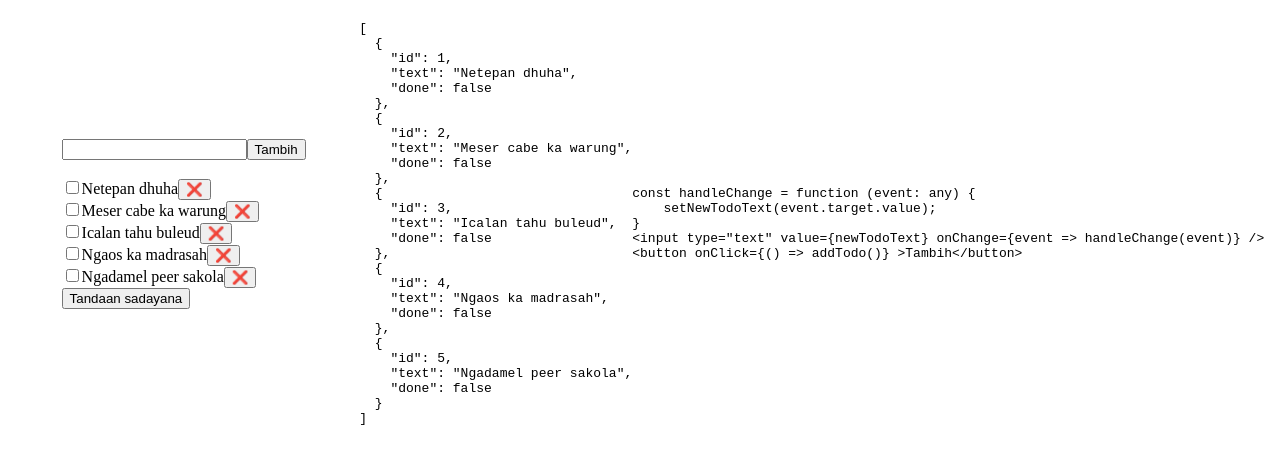
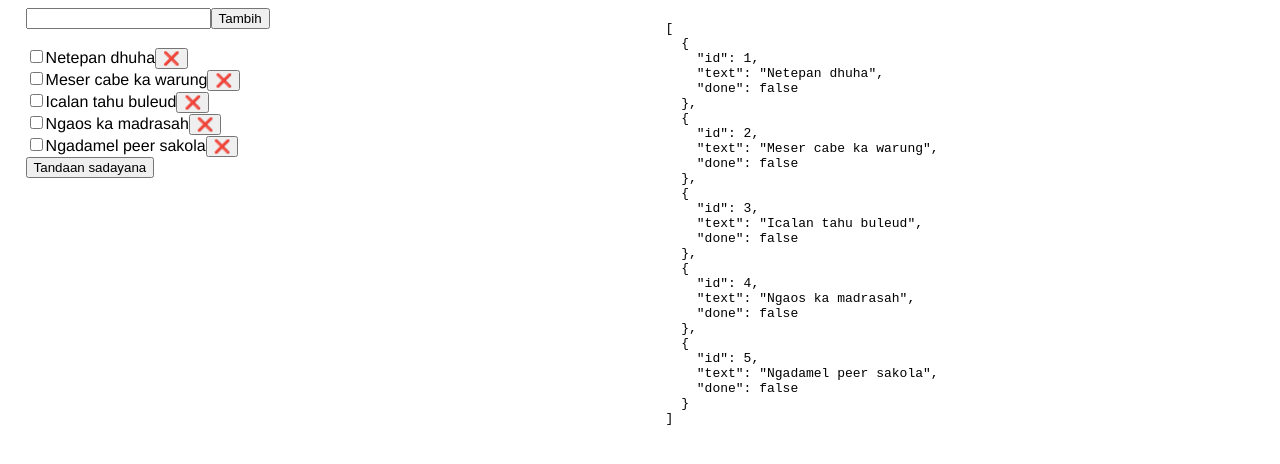
Before and after one commit to hurifajri/kudulis, a React (Create React App) app: page / in a window 1280 px wide. Shown: the top 464 px of the page. Built offline with nearby package versions, Linux system fonts and the light colour scheme.

Commit message:
Update app

```diff
--- a/src/App.tsx
+++ b/src/App.tsx
@@ -1,4 +1,5 @@
 import React, { Fragment, useState } from 'react';
+import './assets/css/global-styles.css';
 
 export default function () {
   // Associated data.
@@ -130,8 +131,9 @@ export default function () {
   };
 
   return (
-    <div className="container" style={styles.flexCenter}>
-      <div style={{ ...styles.flexCenter, flex: 1 }}>
+    <div className="container">
+      <div className="row">
+        <div className="col-6">
           <div>
             <form onSubmit={event => handleSubmit(event)}>
               <input type="text" value={newTodoText} onChange={event => handleChange(event)} />
@@ -160,28 +162,12 @@ export default function () {
             </button>
           </div>
         </div>
-      <div style={{ ...styles.flexCenter, flex: 1 }}>
-        <pre>{JSON.stringify(todos, null, 2)}</pre>
+        <div className="col-6">
           <pre>
-          const handleChange = function (event: any) {`{`}
-          <br />
-          &nbsp; &nbsp; setNewTodoText({newTodoText || 'event.target.value'});
-          <br />
-          {`}`}
-          <br />
-          &lt;input type="text" value={`{newTodoText}`} onChange=
-          {`{event => handleChange(event)}`} /&gt; <br />
-          &lt;button onClick={`{() => addTodo()}`} &gt;Tambih&lt;/button&gt;
+            <code>{JSON.stringify(todos, null, 2)}</code>
           </pre>
+        </div>
       </div>
     </div>
   );
 }
-
-const styles = {
-  flexCenter: {
-    display: 'flex',
-    justifyContent: 'center',
-    alignItems: 'center',
-  },
-};
--- /dev/null
+++ b/src/assets/css/global-styles.css
@@ -0,0 +1,178 @@
+html,
+body {
+  height: 100%;
+  width: 100%;
+  margin: 0;
+  padding: 0;
+  left: 0;
+  top: 0;
+  font-family: Helvetica, -apple-system, BlinkMacSystemFont, Arial, sans-serif;
+  font-size: 100%;
+}
+
+/**
+*** SIMPLE GRID
+*** (C) ZACH COLE 2016
+**/
+
+/* ==== GRID SYSTEM ==== */
+
+.container {
+  width: 90%;
+  margin-left: auto;
+  margin-right: auto;
+}
+
+.row {
+  position: relative;
+  width: 100%;
+}
+
+.row [class^='col'] {
+  float: left;
+  margin: 0.5rem 2%;
+  min-height: 0.125rem;
+}
+
+.col-1,
+.col-2,
+.col-3,
+.col-4,
+.col-5,
+.col-6,
+.col-7,
+.col-8,
+.col-9,
+.col-10,
+.col-11,
+.col-12 {
+  width: 96%;
+}
+
+.col-1-sm {
+  width: 4.33%;
+}
+
+.col-2-sm {
+  width: 12.66%;
+}
+
+.col-3-sm {
+  width: 21%;
+}
+
+.col-4-sm {
+  width: 29.33%;
+}
+
+.col-5-sm {
+  width: 37.66%;
+}
+
+.col-6-sm {
+  width: 46%;
+}
+
+.col-7-sm {
+  width: 54.33%;
+}
+
+.col-8-sm {
+  width: 62.66%;
+}
+
+.col-9-sm {
+  width: 71%;
+}
+
+.col-10-sm {
+  width: 79.33%;
+}
+
+.col-11-sm {
+  width: 87.66%;
+}
+
+.col-12-sm {
+  width: 96%;
+}
+
+.row::after {
+  content: '';
+  display: table;
+  clear: both;
+}
+
+.hidden-sm {
+  display: none;
+}
+
+@media only screen and (min-width: 33.75em) {
+  /* 540px */
+  .container {
+    width: 95%;
+  }
+}
+
+@media only screen and (min-width: 45em) {
+  /* 720px */
+  .col-1 {
+    width: 4.33%;
+  }
+
+  .col-2 {
+    width: 12.66%;
+  }
+
+  .col-3 {
+    width: 21%;
+  }
+
+  .col-4 {
+    width: 29.33%;
+  }
+
+  .col-5 {
+    width: 37.66%;
+  }
+
+  .col-6 {
+    width: 46%;
+  }
+
+  .col-7 {
+    width: 54.33%;
+  }
+
+  .col-8 {
+    width: 62.66%;
+  }
+
+  .col-9 {
+    width: 71%;
+  }
+
+  .col-10 {
+    width: 79.33%;
+  }
+
+  .col-11 {
+    width: 87.66%;
+  }
+
+  .col-12 {
+    width: 96%;
+  }
+
+  .hidden-sm {
+    display: block;
+  }
+}
+
+@media only screen and (min-width: 60em) {
+  /* 960px */
+  .container {
+    width: 100%;
+    /* max-width: 60rem; */
+  }
+}
```
Lines whose indentation alone changed are shown as unchanged.
